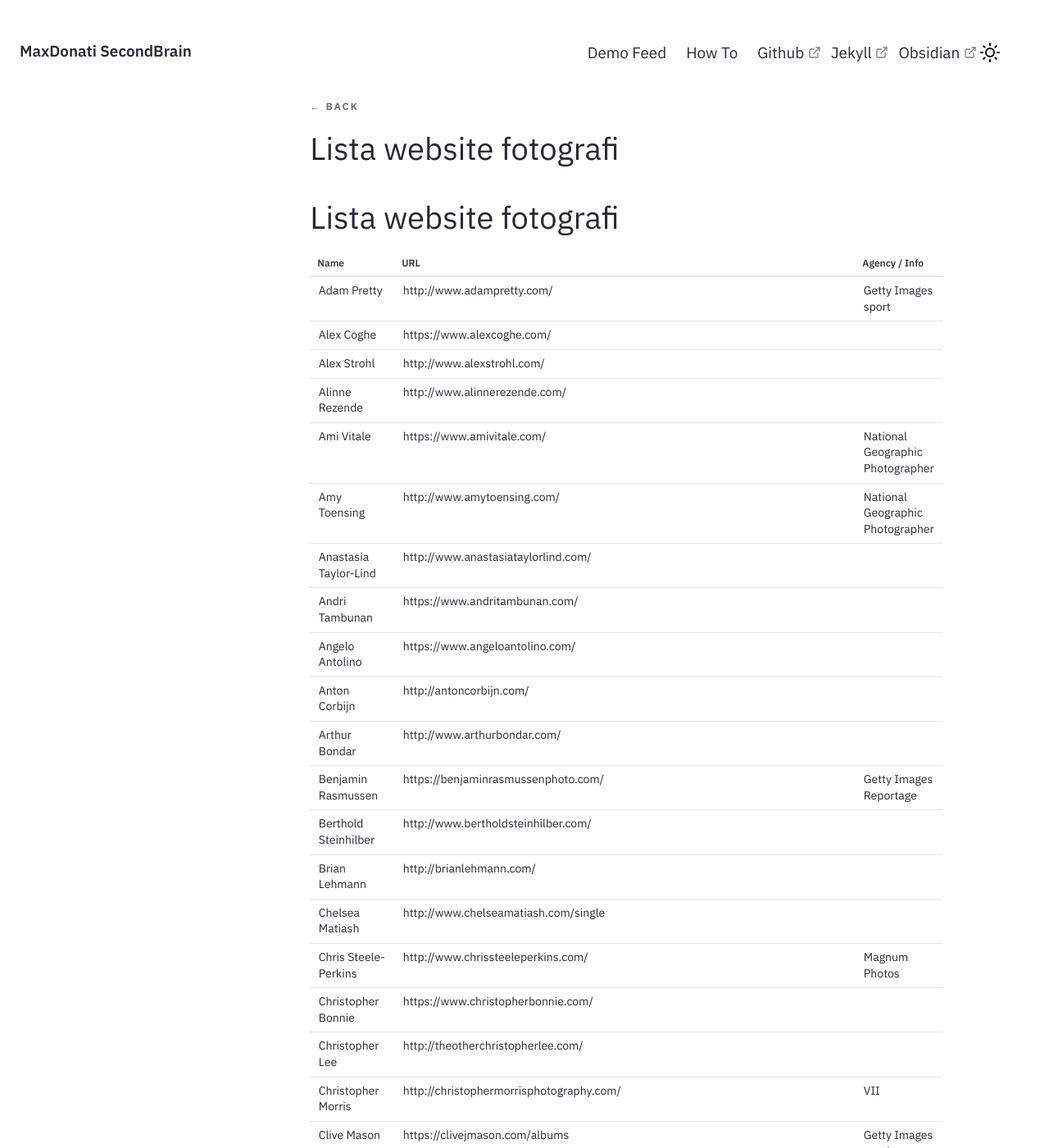
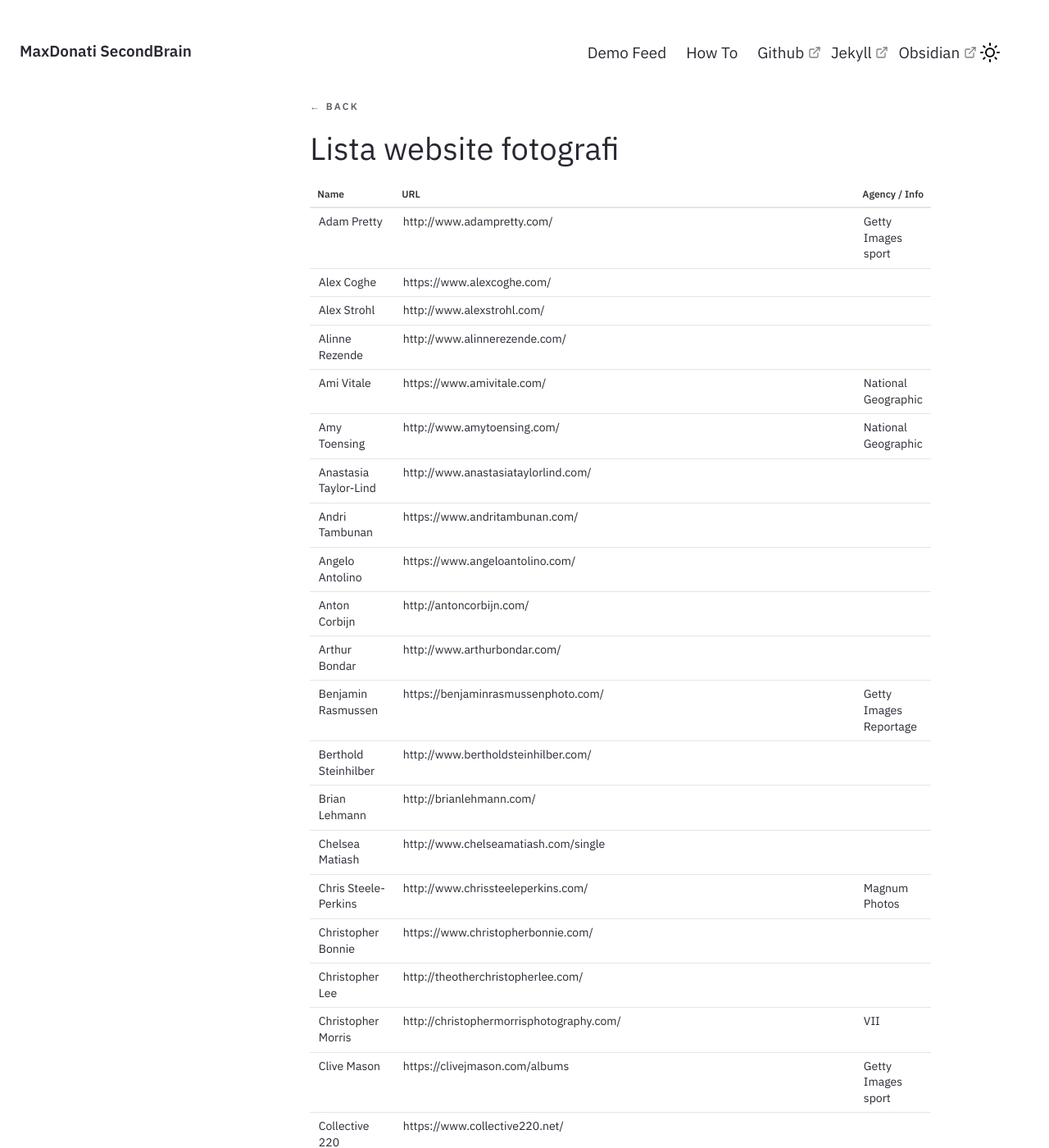
Before and after one commit to maxdonati79/brain.github.io, a Jekyll site: the page built from _notes/Public/Lista website fotografi.md, in a window 1280 px wide and 1400 px high. Shown: the whole window at 82% size. Built offline with Jekyll 4.4.1, drawn with Linux system fonts in a browser that asks for light colours; some of the changed text lies outside the part shown.

Commit message:
Update Lista website fotografi.md

```diff
--- a/_notes/Public/Lista website fotografi.md
+++ b/_notes/Public/Lista website fotografi.md
@@ -3,8 +3,6 @@ title: Lista website fotografi
 feed: show
 date : 02-09-2022
 ---
-
-# Lista website fotografi
 
 | Name                                   | URL                                                                        | Agency / Info                                      |
 | -------------------------------------- | -------------------------------------------------------------------------- | -------------------------------------------------- |
@@ -12,8 +10,8 @@ date : 02-09-2022
 | Alex Coghe                             | https://www.alexcoghe.com/                                                 |                                                    |
 | Alex Strohl                            | http://www.alexstrohl.com/                                                 |                                                    |
 | Alinne Rezende                         | http://www.alinnerezende.com/                                              |                                                    |
-| Ami Vitale                             | https://www.amivitale.com/                                                 | National Geographic Photographer                   |
-| Amy Toensing                           | http://www.amytoensing.com/                                                | National Geographic Photographer                   |
+| Ami Vitale                             | https://www.amivitale.com/                                                 | National Geographic                                |
+| Amy Toensing                           | http://www.amytoensing.com/                                                | National Geographic                                |
 | Anastasia Taylor-Lind                  | http://www.anastasiataylorlind.com/                                        |                                                    |
 | Andri Tambunan                         | https://www.andritambunan.com/                                             |                                                    |
 | Angelo Antolino                        | https://www.angeloantolino.com/                                            |                                                    |
@@ -32,11 +30,11 @@ date : 02-09-2022
 | Dan Kitwood                            | http://www.dankitwood.com/                                                 | Getty Images news                                  |
 | Danila Tkachenko                       | http://www.danilatkachenko.com/projects/motherland/                        |                                                    |
 | Darcy Padilla                          | http://www.darcypadilla.com/                                               | VU                                                 |
-| Dave Yoder                             | http://www.daveyoder.com/                                                  | National Geographic Photographer                   |
+| Dave Yoder                             | http://www.daveyoder.com/                                                  | National Geographic                                |
 | David Alan Harvey                      | https://www.davidalanharvey.com                                            | Magnum Photos (ex)                                 |
 | David Burnett                          | https://www.davidburnett.com//www.davidburnett.com/                        |                                                    |
 | David Clifford                         | https://www.davidcliffordphotography.com/                                  |                                                    |
-| David Guttenfelder                     | http://www.davidguttenfelder.com/                                          | National Geographic Photographer                   |
+| David Guttenfelder                     | http://www.davidguttenfelder.com/                                          | National Geographic                                |
 | Davide Monteleone                      | http://davidemonteleone.com                                                | VU                                                 |
 | Denis Rouvre                           | https://www.rouvre.com/                                                    |                                                    |
 | Disfarmer                              | http://www.disfarmer.com/                                                  |                                                    |
@@ -46,7 +44,7 @@ date : 02-09-2022
 | Evgenia Arbugaeva                      | http://www.evgeniaarbugaeva.com/                                           |                                                    |
 | Ezra Shaw                              | http://www.ezrashaw.com/                                                   | Getty Images sport                                 |
 | Ferhat Bouda                           | https://www.bouda-photographie.com/                                        | VU                                                 |
-| Fritz Hoffmann                         | https://www.fritzhoffmann.com/                                             | National Geographic Photographer                   |
+| Fritz Hoffmann                         | https://www.fritzhoffmann.com/                                             | National Geographic                                |
 | Georg Aerni                            | https://www.georgaerni.ch/                                                 |                                                    |
 | Gian Paolo Barbieri                    | https://www.fondazionegianpaolobarbieri.it/it/homepage/                    |                                                    |
 | Hans van der Meer                      | http://www.hansvandermeer.nl/                                              |                                                    |
@@ -56,7 +54,7 @@ date : 02-09-2022
 | James Moreton                          | https://www.jamesmoreton.photo/home                                        |                                                    |
 | Jennifer Judkins                       | https://www.jenniferjudkins.com/                                           |                                                    |
 | Jeremy Cowart                          | https://www.jeremycowart.com                                               |                                                    |
-| Jim Richardson                         | https://www.jimrichardsonphotography.com/about                             | National Geographic Photographer                   |
+| Jim Richardson                         | https://www.jimrichardsonphotography.com/about                             | National Geographic                                |
 | Joachim Ladefoged                      | https://www.joachimladefoged.com/                                          | VII                                                |
 | Joel Sternfeld                         | https://www.joelsternfeld.net/                                             |                                                    |
 | Jon Pack                               | https://jonpack.com/                                                       |                                                    |
@@ -101,7 +99,7 @@ date : 02-09-2022
 | Simon Roberts                          | https://www.simoncroberts.com/                                             |                                                    |
 | Stefano Cerio                          | http://www.cerio.it/                                                       |                                                    |
 | Stephanie Sinclair                     | http://stephaniesinclair.photoshelter.com/index                            |                                                    |
-| Stephen Alvarez                        | https://alvarezphotography.com/                                            | National Geographic Photographer                   |
+| Stephen Alvarez                        | https://alvarezphotography.com/                                            | National Geographic                                |
 | Stephen Shore                          | http://stephenshore.net/index.php                                          |                                                    |
 | Steve Davis                            | https://davis.photo/                                                       |                                                    |
 | Stéphane Lavoué                        | http://www.stephanelavoue.fr/                                              |                                                    |
```
